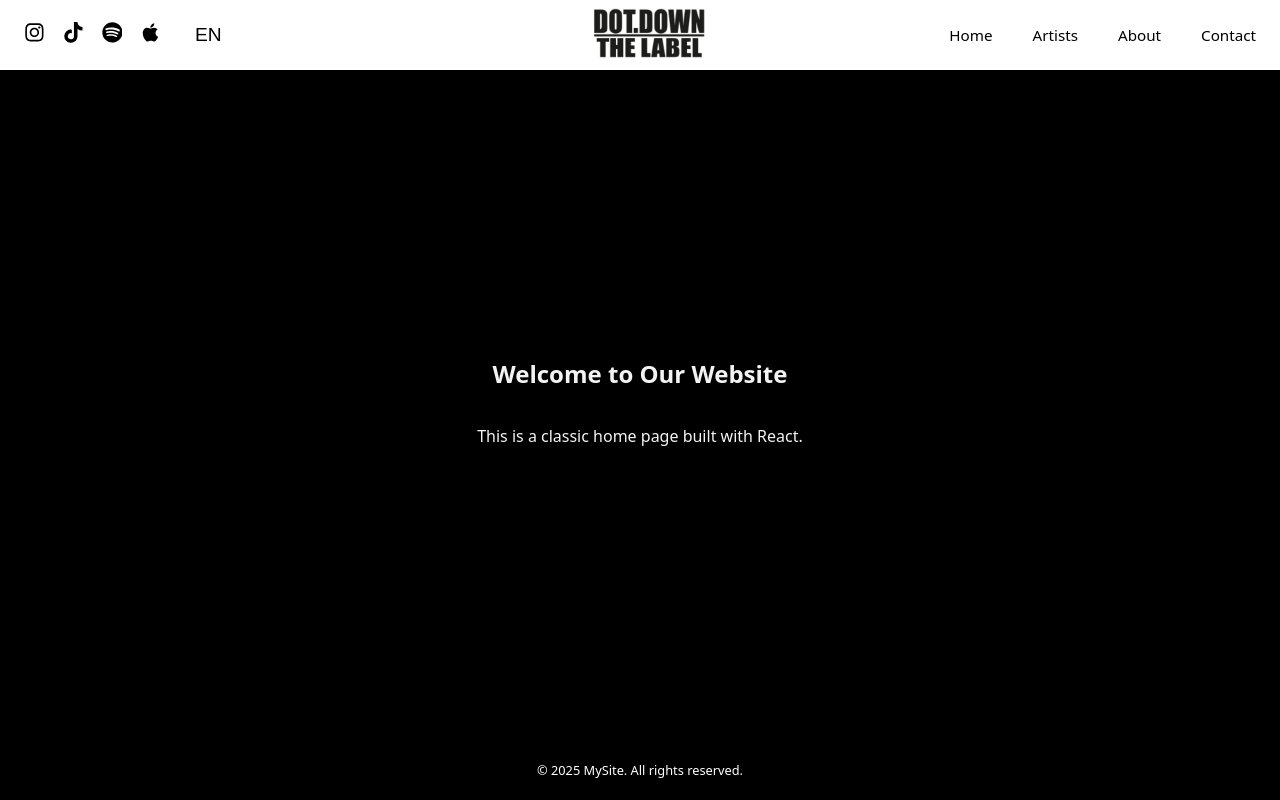
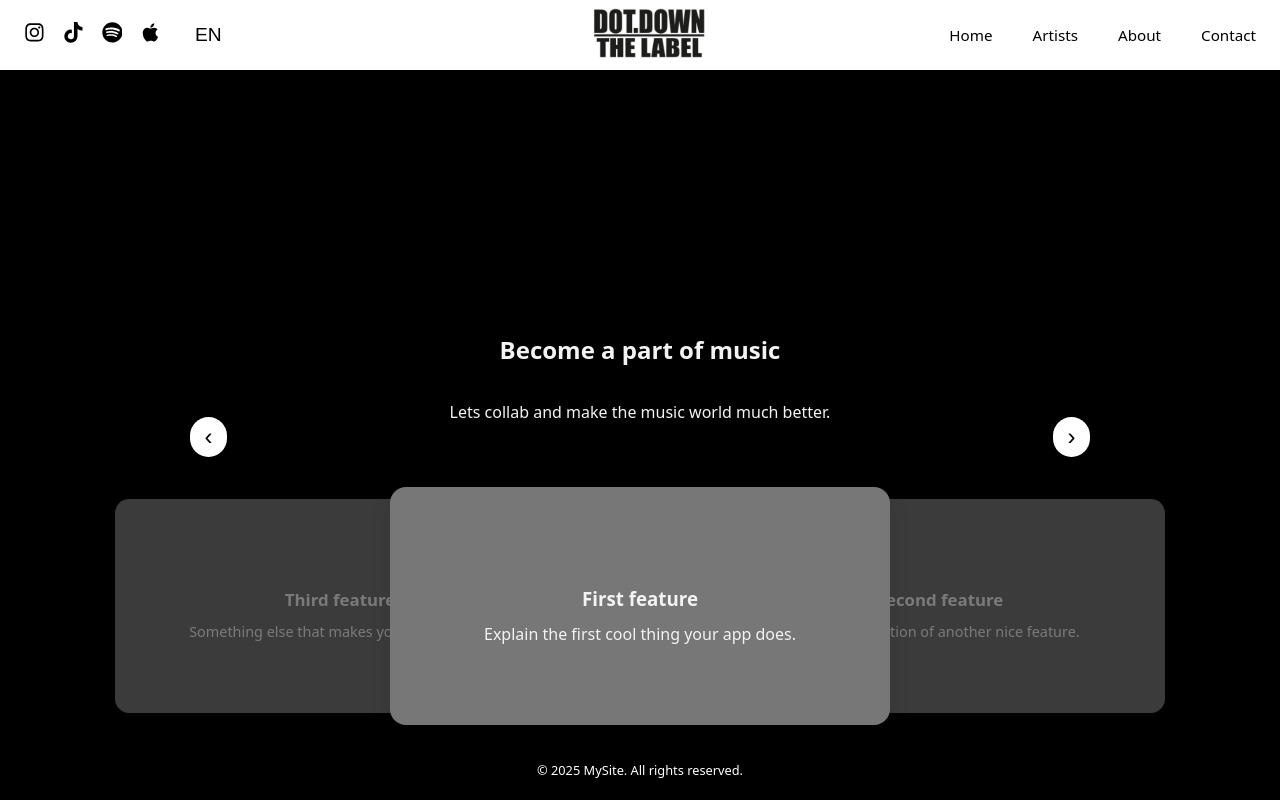
Before and after one commit to LaVasilis/dotdown, a React (Vite) app: page / in a window 1280 px wide. Built offline with nearby package versions, Linux system fonts and the light colour scheme.

Commit message:
carousel test

```diff
--- /dev/null
+++ b/src/CardCarousel.jsx
@@ -0,0 +1,74 @@
+import React, { useState } from "react";
+
+function CardCarousel({ cards }) {
+  const [activeIndex, setActiveIndex] = useState(0);
+
+  const prevSlide = () => {
+    setActiveIndex((prev) =>
+      prev === 0 ? cards.length - 1 : prev - 1
+    );
+  };
+
+  const nextSlide = () => {
+    setActiveIndex((prev) =>
+      prev === cards.length - 1 ? 0 : prev + 1
+    );
+  };
+
+  const goToSlide = (index) => {
+    setActiveIndex(index);
+  };
+
+  return (
+    <div className="carousel">
+      <button className="carousel-arrow left" onClick={prevSlide}>
+        ‹
+      </button>
+
+      <div className="carousel-track">
+        {cards.map((card, index) => {
+          let className = "carousel-card";
+
+          if (index === activeIndex) {
+            className += " active";
+          } else if (
+            index === (activeIndex - 1 + cards.length) % cards.length
+          ) {
+            className += " prev";
+          } else if (index === (activeIndex + 1) % cards.length) {
+            className += " next";
+          } else {
+            className += " hidden";
+          }
+
+          return (
+            <article key={card.id} className={className}>
+              <h3>{card.title}</h3>
+              <p>{card.description}</p>
+            </article>
+          );
+        })}
+      </div>
+
+      <button className="carousel-arrow right" onClick={nextSlide}>
+        ›
+      </button>
+
+      <div className="carousel-dots">
+        {cards.map((_, index) => (
+          <button
+            key={index}
+            className={
+              index === activeIndex
+                ? "carousel-dot active"
+                : "carousel-dot"
+            }
+            onClick={() => goToSlide(index)}
+          />
+        ))}
+      </div>
+    </div>
+  );
+}
+
+export default CardCarousel;
--- a/src/home.jsx
+++ b/src/home.jsx
@@ -1,13 +1,43 @@
 import React from "react";
 import { useTranslation } from "react-i18next";
+import CardCarousel from './CardCarousel.jsx';
 
 function Home() {
   const { t } = useTranslation();
+
+  const cards = [
+    {
+      id: 1,
+      title: t("home.cards.first.title", "First feature"),
+      description: t(
+        "home.cards.first.description",
+        "Explain the first cool thing your app does."
+      ),
+    },
+    {
+      id: 2,
+      title: t("home.cards.second.title", "Second feature"),
+      description: t(
+        "home.cards.second.description",
+        "Short description of another nice feature."
+      ),
+    },
+    {
+      id: 3,
+      title: t("home.cards.third.title", "Third feature"),
+      description: t(
+        "home.cards.third.description",
+        "Something else that makes your app special."
+      ),
+    },
+  ];
 
   return (
     <section className="home-hero">
       <h1>{t("home.title")}</h1>
       <p>{t("home.subtitle")}</p>
+
+      <CardCarousel cards={cards} />
     </section>
   );
 }
--- a/src/i18n.js
+++ b/src/i18n.js
@@ -11,8 +11,8 @@ const resources = {
         contact: "Contact",
       },
       home: {
-        title: "Welcome to Our Website",
-        subtitle: "This is a classic home page built with React.",
+        title: "Become a part of music",
+        subtitle: "Lets collab and make the music world much better.",
 
       },
     },
@@ -26,8 +26,8 @@ const resources = {
         contact: "Επικοινωνία",
       },
       home: {
-        title: "Καλώς ήρθες στην ιστοσελίδα μας",
-        subtitle: "Αυτή είναι μια κλασική αρχική σελίδα με React.",
+        title: "Γινε κομματι της μουσικης",
+        subtitle: "Ας συνεργαστουμε και ας κανουμε το κοσμο της μουσικης καλυτερο.",
 
       },
     },
--- a/src/styles.css
+++ b/src/styles.css
@@ -139,3 +139,141 @@ body {
   justify-content: center;
   font-size: 0.8rem;
 }
+
+/*CAROUSEL CARDS*/
+.carousel {
+  position: relative;
+  width: 100%;
+  max-width: 900px;
+  margin: 3rem auto 0;
+  display: flex;
+  align-items: center;
+  justify-content: center;
+}
+
+.carousel-track {
+  position: relative;
+  width: 100%;
+  display: flex;
+  justify-content: center;
+  overflow: visible;
+}
+
+.carousel-card {
+  position: absolute;
+  width: 70%;
+  max-width: 500px;
+  padding: 5rem 2rem;
+  border-radius: 16px;
+  background: #777777;
+  box-shadow: 0 10px 25px rgba(0, 0, 0, 0.08);
+  opacity: 0;
+  transform: translateX(0) scale(0.8);
+  transition: all 0.35s ease;
+  pointer-events: none;
+}
+
+.carousel-card h3 {
+  margin-bottom: 0.75rem;
+}
+
+.carousel-card p {
+  margin: 0;
+}
+
+.carousel-card.active {
+  opacity: 1;
+  transform: translateX(0) scale(1);
+  z-index: 3;
+  pointer-events: auto;
+}
+
+.carousel-card.prev {
+  opacity: 0.5;
+  transform: translateX(-60%) scale(0.9);
+  z-index: 2;
+}
+
+.carousel-card.next {
+  opacity: 0.5;
+  transform: translateX(60%) scale(0.9);
+  z-index: 2;
+}
+
+.carousel-card.hidden {
+  opacity: 0;
+  pointer-events: none;
+}
+
+/* Arrows */
+.carousel-arrow {
+  border: none;
+  background: #ffffff;
+  border-radius: 999px;
+  width: 40px;
+  margin-top: -100px;
+  height: 40px;
+  font-size: 1.5rem;
+  cursor: pointer;
+  box-shadow: 0 4px 12px rgba(0, 0, 0, 0.08);
+  display: flex;
+  align-items: center;
+  justify-content: center;
+}
+
+.carousel-arrow.left {
+  margin-right: 0.75rem;
+}
+
+.carousel-arrow.right {
+  margin-left: 0.75rem;
+}
+
+.carousel-arrow:active {
+  transform: scale(0.95);
+}
+
+/* Dots */
+.carousel-dots {
+  position: absolute;
+  bottom: -2rem;
+  left: 50%;
+  transform: translateX(-50%);
+  display: flex;
+  gap: 0.4rem;
+}
+
+.carousel-dot {
+  width: 10px;
+  height: 10px;
+  border-radius: 999px;
+  border: none;
+  background: #ddd;
+  cursor: pointer;
+}
+
+.carousel-dot.active {
+  width: 18px;
+  background: #333;
+}
+
+/* Small screens */
+@media (max-width: 768px) {
+  .carousel-card {
+    width: 90%;
+  }
+
+  .carousel-card.prev {
+    transform: translateX(-40%) scale(0.9);
+  }
+
+  .carousel-card.next {
+    transform: translateX(40%) scale(0.9);
+  }
+
+  .carousel-arrow {
+    width: 32px;
+    height: 32px;
+    font-size: 1.2rem;
+  }
+}
```
